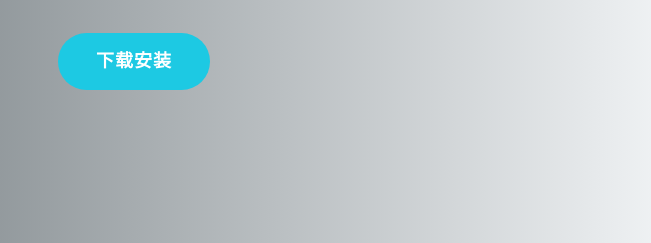
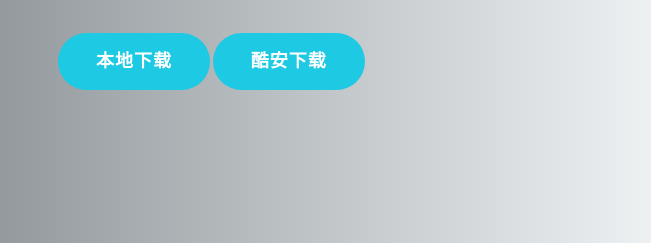
Before and after one commit to shoujiwygcf/shoujiwygcf.github.io, a plain HTML site: page index.html in a window 1280 px wide. Shown: the part 265-508 px from the top of the page, 629-1280 px from the left. Drawn offline with nearby package versions, Linux system fonts and the light colour scheme.

Commit message:
Update index.html

```diff
--- a/index.html
+++ b/index.html
@@ -78,7 +78,8 @@
                     <div class="home-thumb">
                          <h1 class="wow fadeInUp" data-wow-delay="0.6s">MRP虚拟机</h1>
                          <p class="wow fadeInUp" data-wow-delay="0.8s">MRP World On Android</p>
-                         <a href="https://coolapk.com/apk/com.shoujiwygcf.mrpoid" target="_blank" class="wow fadeInUp section-btn btn btn-success smoothScroll" data-wow-delay="0s">下载安装</a>
+                         <a href="https://yaoguozhijia.coding.net/p/download/d/store/git/raw/master/MRP%E8%99%9A%E6%8B%9F%E6%9C%BA_2500.apk" target="_blank" class="wow fadeInUp section-btn btn btn-success smoothScroll" data-wow-delay="0s">本地下载</a>
+                         <a href="https://coolapk.com/apk/com.shoujiwygcf.mrpoid" target="_blank" class="wow fadeInUp section-btn btn btn-success smoothScroll" data-wow-delay="0s">酷安下载</a>
                     </div>
                </div>
 
```
